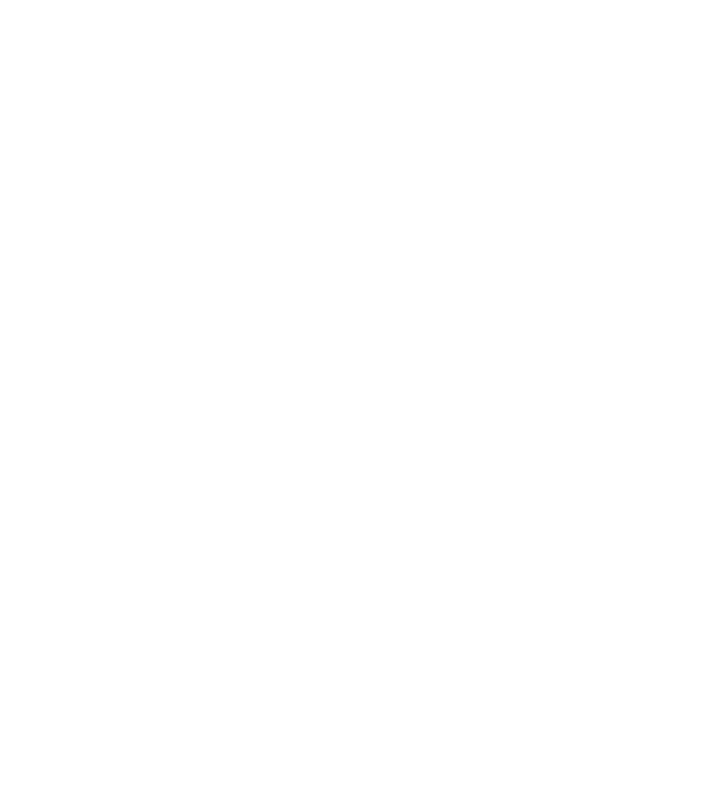
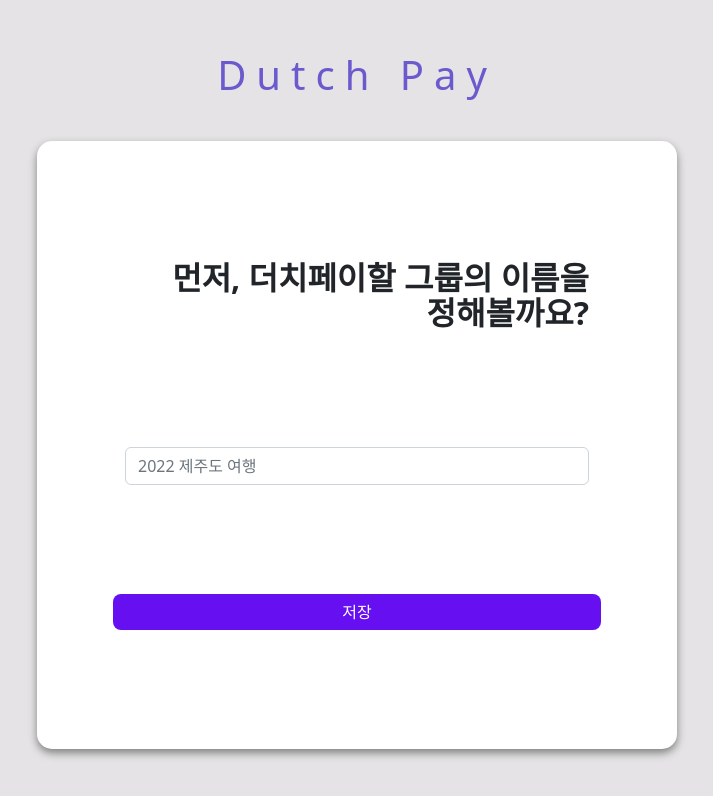
Before and after one commit to Junseop-Shin/dutchpay, a React (Create React App) app: page /group in a window 1280 px wide. Before the commit this address had no page. Shown: the top 796 px of the page, without its empty margins (283-996 px from the left). Built offline with nearby package versions, Linux system fonts and the light colour scheme.

Commit message:
[feat] 컴포넌트간 연결 - react-router의 useNavigate를 이용해 각 Route간 연결

```diff
--- a/src/App.js
+++ b/src/App.js
@@ -1,19 +1,21 @@
 import "./App.css";
-import { BrowserRouter, Routes, Route } from "react-router-dom";
+import { BrowserRouter, Navigate, Routes, Route } from "react-router-dom";
 import CreateGroup from "components/CreateGroup";
 import AddMembers from "components/AddMembers";
 import ExpenseMain from "components/ExpenseMain";
 import { RecoilRoot } from "recoil";
 import "bootstrap/dist/css/bootstrap.min.css";
+import { ROUTES } from "routes";
 
 const App = () => {
   return (
     <BrowserRouter>
       <RecoilRoot>
         <Routes>
-          <Route path="/" element={<CreateGroup />} />
-          <Route path="/members" element={<AddMembers />} />
-          <Route path="/expense" element={<ExpenseMain />} />
+          <Route path="/" element={<Navigate to={ROUTES.CREATE_GROUP} />} />
+          <Route path={ROUTES.CREATE_GROUP} element={<CreateGroup />} />
+          <Route path={ROUTES.ADD_MEMBERS} element={<AddMembers />} />
+          <Route path={ROUTES.EXPENSE_MAIN} element={<ExpenseMain />} />
         </Routes>
       </RecoilRoot>
     </BrowserRouter>
--- a/src/components/AddMembers.jsx
+++ b/src/components/AddMembers.jsx
@@ -5,15 +5,21 @@
 import { groupMembersState } from '../state/groupMembers';
 import { groupNameState } from '../state/groupName';
 import styled from 'styled-components';
+import { useNavigate } from 'react-router-dom';
+import { ROUTES } from 'routes';
 
 const AddMembers = () => {
     const [groupMembers, setGroupMembers] = useRecoilState(groupMembersState);
     const groupName = useRecoilValue(groupNameState);
     const [validated, setValidated] = useState(false);
+    const navigate = useNavigate();
 
     const handleSubmit = (event) => {
         event.preventDefault();
         setValidated(true);
+        if (groupMembers.length > 0) {
+            navigate(ROUTES.EXPENSE_MAIN);
+        }
     };
 
     const header = `${groupName} 그룹에 속한 사람들의 이름을 모두 적어주세요.`
--- a/src/components/CreateGroup.jsx
+++ b/src/components/CreateGroup.jsx
@@ -1,13 +1,17 @@
 import CenteredOverlayForm from './shared/CenteredOverlayForm';
 import { useState } from 'react';
-import { Form  } from 'react-bootstrap';
+import { Form } from 'react-bootstrap';
 import { useSetRecoilState } from 'recoil';
 import { groupNameState } from '../state/groupName';
+import { useNavigate } from 'react-router-dom';
+import { ROUTES } from 'routes';
 
 const CreateGroup = () => {
     const [validated, setValidated] = useState(false);
     const [validGroupName, setValidGroupName] = useState(false);
     const setGroupName = useSetRecoilState(groupNameState);
+    const navigate = useNavigate();
+
     const handleSubmit = (event) => {
         event.preventDefault();
         const form = event.currentTarget;
@@ -16,6 +20,7 @@
             setValidGroupName(false);
         } else {
             setValidGroupName(true);
+            navigate(ROUTES.ADD_MEMBERS);
         }
         setValidated(true);
     }
--- /dev/null
+++ b/src/routes.js
@@ -0,0 +1,5 @@
+export const ROUTES = {
+  CREATE_GROUP: "/group",
+  ADD_MEMBERS: "/members",
+  EXPENSE_MAIN: "/expenses",
+};
```
